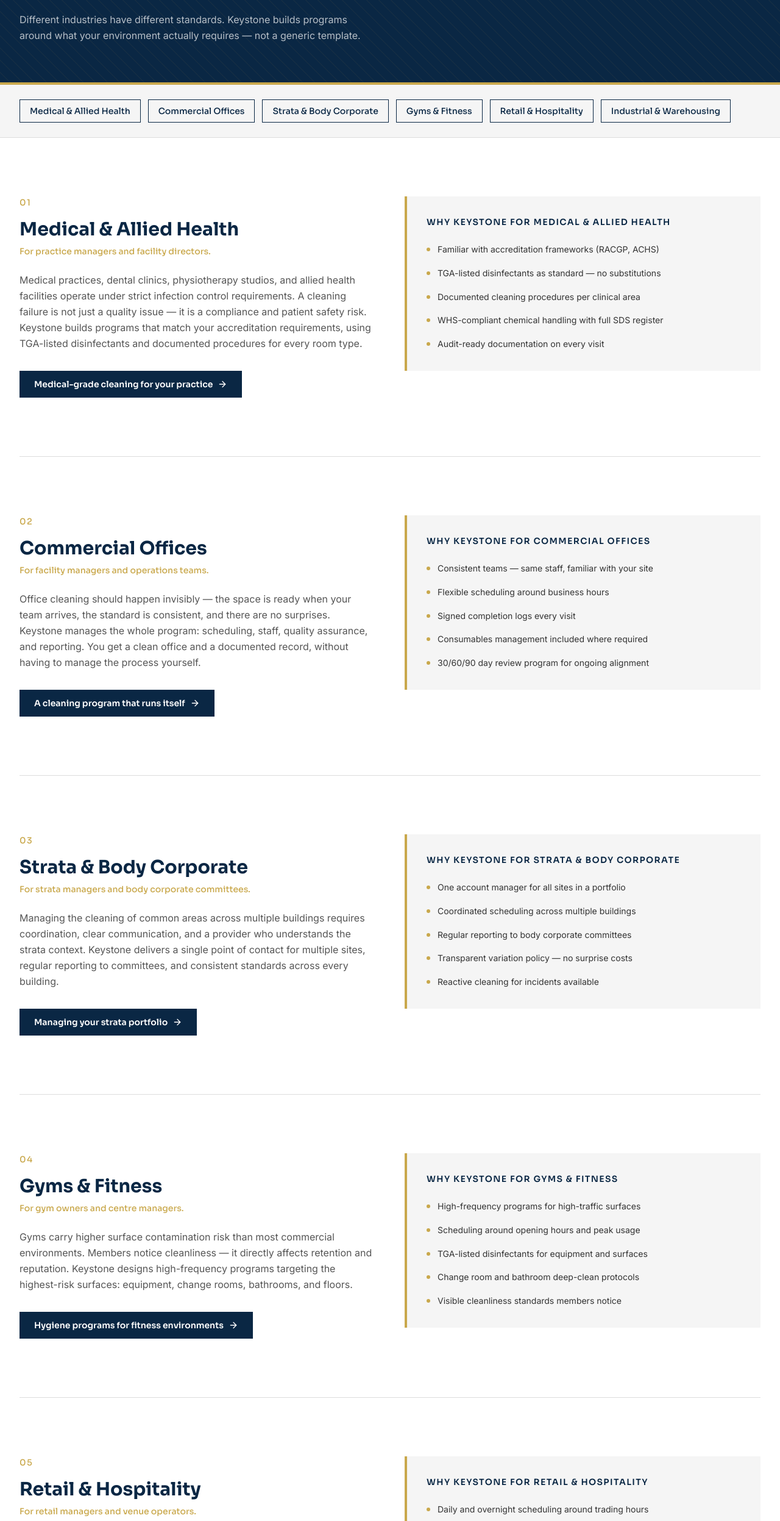
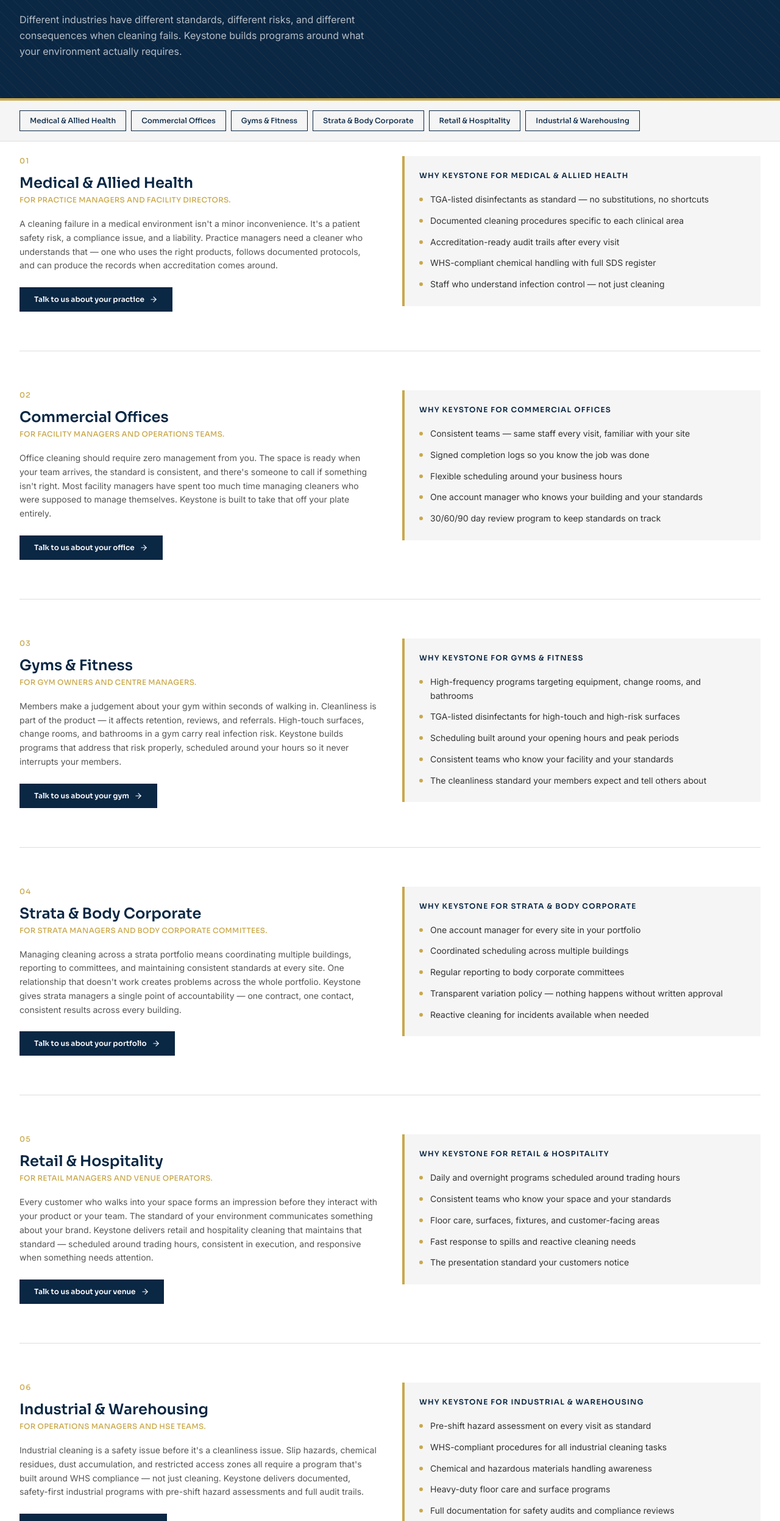
Before and after one commit to Stubbsty/Keystonewebsite, a React (Vite) app: page /industries in a window 1280 px wide. Shown: the part 261-2755 px from the top of the page at 61% size. Built offline with nearby package versions, Linux system fonts and the light colour scheme.

Commit message:
Update Industries.tsx

```diff
--- a/src/pages/Industries.tsx
+++ b/src/pages/Industries.tsx
@@ -7,96 +7,97 @@ const industries = [
     title: 'Medical & Allied Health',
     subtitle: 'For practice managers and facility directors.',
     description:
-      'Medical practices, dental clinics, physiotherapy studios, and allied health facilities operate under strict infection control requirements. A cleaning failure is not just a quality issue — it is a compliance and patient safety risk. Keystone builds programs that match your accreditation requirements, using TGA-listed disinfectants and documented procedures for every room type.',
+      'A cleaning failure in a medical environment isn\'t a minor inconvenience. It\'s a patient safety risk, a compliance issue, and a liability. Practice managers need a cleaner who understands that — one who uses the right products, follows documented protocols, and can produce the records when accreditation comes around.',
     whyKeystone: [
-      'Familiar with accreditation frameworks (RACGP, ACHS)',
-      'TGA-listed disinfectants as standard — no substitutions',
-      'Documented cleaning procedures per clinical area',
+      'TGA-listed disinfectants as standard — no substitutions, no shortcuts',
+      'Documented cleaning procedures specific to each clinical area',
+      'Accreditation-ready audit trails after every visit',
       'WHS-compliant chemical handling with full SDS register',
-      'Audit-ready documentation on every visit',
+      'Staff who understand infection control — not just cleaning',
     ],
-    cta: 'Medical-grade cleaning for your practice',
+    cta: 'Talk to us about your practice',
   },
   {
     id: 'offices',
     title: 'Commercial Offices',
     subtitle: 'For facility managers and operations teams.',
     description:
-      'Office cleaning should happen invisibly — the space is ready when your team arrives, the standard is consistent, and there are no surprises. Keystone manages the whole program: scheduling, staff, quality assurance, and reporting. You get a clean office and a documented record, without having to manage the process yourself.',
+      'Office cleaning should require zero management from you. The space is ready when your team arrives, the standard is consistent, and there\'s someone to call if something isn\'t right. Most facility managers have spent too much time managing cleaners who were supposed to manage themselves. Keystone is built to take that off your plate entirely.',
     whyKeystone: [
-      'Consistent teams — same staff, familiar with your site',
-      'Flexible scheduling around business hours',
-      'Signed completion logs every visit',
-      'Consumables management included where required',
-      '30/60/90 day review program for ongoing alignment',
+      'Consistent teams — same staff every visit, familiar with your site',
+      'Signed completion logs so you know the job was done',
+      'Flexible scheduling around your business hours',
+      'One account manager who knows your building and your standards',
+      '30/60/90 day review program to keep standards on track',
     ],
-    cta: 'A cleaning program that runs itself',
+    cta: 'Talk to us about your office',
+  },
+  {
+    id: 'gyms',
+    title: 'Gyms & Fitness',
+    subtitle: 'For gym owners and centre managers.',
+    description:
+      'Members make a judgement about your gym within seconds of walking in. Cleanliness is part of the product — it affects retention, reviews, and referrals. High-touch surfaces, change rooms, and bathrooms in a gym carry real infection risk. Keystone builds programs that address that risk properly, scheduled around your hours so it never interrupts your members.',
+    whyKeystone: [
+      'High-frequency programs targeting equipment, change rooms, and bathrooms',
+      'TGA-listed disinfectants for high-touch and high-risk surfaces',
+      'Scheduling built around your opening hours and peak periods',
+      'Consistent teams who know your facility and your standards',
+      'The cleanliness standard your members expect and tell others about',
+    ],
+    cta: 'Talk to us about your gym',
   },
   {
     id: 'strata',
     title: 'Strata & Body Corporate',
     subtitle: 'For strata managers and body corporate committees.',
     description:
-      'Managing the cleaning of common areas across multiple buildings requires coordination, clear communication, and a provider who understands the strata context. Keystone delivers a single point of contact for multiple sites, regular reporting to committees, and consistent standards across every building.',
+      'Managing cleaning across a strata portfolio means coordinating multiple buildings, reporting to committees, and maintaining consistent standards at every site. One relationship that doesn\'t work creates problems across the whole portfolio. Keystone gives strata managers a single point of accountability — one contract, one contact, consistent results across every building.',
     whyKeystone: [
-      'One account manager for all sites in a portfolio',
+      'One account manager for every site in your portfolio',
       'Coordinated scheduling across multiple buildings',
       'Regular reporting to body corporate committees',
-      'Transparent variation policy — no surprise costs',
-      'Reactive cleaning for incidents available',
+      'Transparent variation policy — nothing happens without written approval',
+      'Reactive cleaning for incidents available when needed',
     ],
-    cta: 'Managing your strata portfolio',
-  },
-  {
-    id: 'gyms',
-    title: 'Gyms & Fitness',
-    subtitle: 'For gym owners and centre managers.',
-    description:
-      'Gyms carry higher surface contamination risk than most commercial environments. Members notice cleanliness — it directly affects retention and reputation. Keystone designs high-frequency programs targeting the highest-risk surfaces: equipment, change rooms, bathrooms, and floors.',
-    whyKeystone: [
-      'High-frequency programs for high-traffic surfaces',
-      'Scheduling around opening hours and peak usage',
-      'TGA-listed disinfectants for equipment and surfaces',
-      'Change room and bathroom deep-clean protocols',
-      'Visible cleanliness standards members notice',
-    ],
-    cta: 'Hygiene programs for fitness environments',
+    cta: 'Talk to us about your portfolio',
   },
   {
     id: 'retail',
     title: 'Retail & Hospitality',
     subtitle: 'For retail managers and venue operators.',
     description:
-      'Customer-facing environments are judged instantly. The standard of your space communicates your brand before a single product is seen or word is spoken. Keystone delivers retail and hospitality cleaning that fits your trading hours, maintains your presentation standard, and never creates a reason for a customer to leave.',
+      'Every customer who walks into your space forms an impression before they interact with your product or your team. The standard of your environment communicates something about your brand. Keystone delivers retail and hospitality cleaning that maintains that standard — scheduled around trading hours, consistent in execution, and responsive when something needs attention.',
     whyKeystone: [
-      'Daily and overnight scheduling around trading hours',
-      'Entrance, floor, fixture, and surface programs',
-      'Consistent teams who know your space',
-      'Fast response to spills and reactive incidents',
-      'High-presentation standards as the baseline',
+      'Daily and overnight programs scheduled around trading hours',
+      'Consistent teams who know your space and your standards',
+      'Floor care, surfaces, fixtures, and customer-facing areas',
+      'Fast response to spills and reactive cleaning needs',
+      'The presentation standard your customers notice',
     ],
-    cta: 'Presentation cleaning for customer spaces',
+    cta: 'Talk to us about your venue',
   },
   {
     id: 'industrial',
     title: 'Industrial & Warehousing',
     subtitle: 'For operations managers and HSE teams.',
     description:
-      'Industrial environments combine heavy cleaning demands with serious safety requirements. Slip hazards, chemical residues, dust accumulation, and restricted access zones all require a cleaning program that is safety-first and fully documented. Keystone delivers WHS-compliant industrial cleaning with pre-shift hazard assessments and documented audit trails.',
+      'Industrial cleaning is a safety issue before it\'s a cleanliness issue. Slip hazards, chemical residues, dust accumulation, and restricted access zones all require a program that\'s built around WHS compliance — not just cleaning. Keystone delivers documented, safety-first industrial programs with pre-shift hazard assessments and full audit trails.',
     whyKeystone: [
-      'Pre-shift hazard assessment on every visit',
-      'WHS-compliant procedures for all industrial tasks',
-      'Chemical and hazardous materials awareness',
+      'Pre-shift hazard assessment on every visit as standard',
+      'WHS-compliant procedures for all industrial cleaning tasks',
+      'Chemical and hazardous materials handling awareness',
       'Heavy-duty floor care and surface programs',
-      'Full documentation for safety audits',
+      'Full documentation for safety audits and compliance reviews',
     ],
-    cta: 'Safety-focused industrial cleaning',
+    cta: 'Talk to us about your facility',
   },
 ]
 
 export default function Industries() {
   return (
     <div className="pt-20">
+
       {/* Header */}
       <section className="bg-[#0a2744] text-white relative overflow-hidden">
         <div
@@ -118,21 +119,21 @@ export default function Industries() {
             <span className="text-[#C9A84C]">industry.</span>
           </h1>
           <p className="text-white/70 text-base leading-relaxed max-w-xl">
-            Different industries have different standards. Keystone builds programs around what your environment actually requires — not a generic template.
+            Different industries have different standards, different risks, and different consequences when cleaning fails. Keystone builds programs around what your environment actually requires.
           </p>
         </div>
         <div className="h-1 bg-[#C9A84C]" />
       </section>
 
-      {/* Industry grid nav */}
+      {/* Industry nav */}
       <section className="bg-[#f5f5f5] border-b border-[#dddddd]">
-        <div className="max-w-7xl mx-auto px-4 sm:px-6 lg:px-8 py-6">
-          <div className="flex flex-wrap gap-3">
+        <div className="max-w-7xl mx-auto px-4 sm:px-6 lg:px-8 py-4">
+          <div className="flex flex-wrap gap-2">
             {industries.map((ind) => (
               <a
                 key={ind.id}
                 href={`#${ind.id}`}
-                className="font-heading text-sm font-medium text-[#0a2744] border border-[#0a2744] px-4 py-2 hover:bg-[#0a2744] hover:text-white transition-colors duration-200"
+                className="font-heading text-xs font-medium text-[#0a2744] border border-[#0a2744] px-4 py-2 hover:bg-[#0a2744] hover:text-white transition-colors duration-200"
               >
                 {ind.title}
               </a>
@@ -141,46 +142,44 @@ export default function Industries() {
         </div>
       </section>
 
-      {/* Industry sections */}
-      <section className="py-24 bg-white">
+      {/* Industries */}
+      <section className="pt-6 pb-10 bg-white">
         <div className="max-w-7xl mx-auto px-4 sm:px-6 lg:px-8">
-          <div className="space-y-24">
+          <div className="space-y-16">
             {industries.map((ind, index) => (
               <div
                 key={ind.id}
                 id={ind.id}
-                className={`grid grid-cols-1 lg:grid-cols-2 gap-12 items-start pb-24 ${
+                className={`grid grid-cols-1 lg:grid-cols-2 gap-10 items-start pb-16 ${
                   index < industries.length - 1 ? 'border-b border-[#dddddd]' : ''
                 }`}
               >
                 <div>
-                  <p className="font-heading text-[#C9A84C] font-medium text-sm tracking-widest uppercase mb-4">
+                  <p className="font-heading text-[#C9A84C] font-medium text-xs tracking-widest uppercase mb-3">
                     {String(index + 1).padStart(2, '0')}
                   </p>
-                  <h2 className="font-heading font-bold text-3xl text-[#0a2744] mb-2">
+                  <h2 className="font-heading font-semibold text-2xl text-[#0a2744] mb-1">
                     {ind.title}
                   </h2>
-                  <p className="text-[#C9A84C] font-heading font-medium text-sm mb-6">
+                  <p className="text-[#C9A84C] font-heading font-medium text-xs tracking-wide uppercase mb-5">
                     {ind.subtitle}
                   </p>
-                  <p className="text-[#555555] text-base leading-relaxed">
+                  <p className="text-[#555555] text-sm leading-relaxed mb-6">
                     {ind.description}
                   </p>
-                  <div className="mt-8">
-                    <Link
-                      to="/contact"
-                      className="inline-flex items-center gap-2 bg-[#0a2744] hover:bg-[#0f3460] text-white font-heading font-semibold px-6 py-3 text-sm transition-colors duration-200"
-                    >
-                      {ind.cta}
-                      <ArrowRight size={16} />
-                    </Link>
-                  </div>
+                  <Link
+                    to="/contact"
+                    className="inline-flex items-center gap-2 bg-[#0a2744] hover:bg-[#0f3460] text-white font-heading font-semibold px-6 py-3 text-xs transition-colors duration-200"
+                  >
+                    {ind.cta}
+                    <ArrowRight size={14} />
+                  </Link>
                 </div>
-                <div className="bg-[#f5f5f5] p-8 border-l-4 border-[#C9A84C]">
-                  <h3 className="font-heading font-semibold text-sm text-[#0a2744] tracking-widest uppercase mb-6">
+                <div className="bg-[#f5f5f5] p-6 border-l-4 border-[#C9A84C]">
+                  <h3 className="font-heading font-semibold text-xs text-[#0a2744] tracking-widest uppercase mb-5">
                     Why Keystone for {ind.title}
                   </h3>
-                  <ul className="space-y-4">
+                  <ul className="space-y-3">
                     {ind.whyKeystone.map((point) => (
                       <li key={point} className="flex items-start gap-3">
                         <span className="w-1.5 h-1.5 rounded-full bg-[#C9A84C] mt-2 shrink-0" />
@@ -196,27 +195,28 @@ export default function Industries() {
       </section>
 
       {/* CTA */}
-      <section className="bg-[#C9A84C]">
-        <div className="max-w-7xl mx-auto px-4 sm:px-6 lg:px-8 py-16">
-          <div className="flex flex-col lg:flex-row items-center justify-between gap-8">
+      <section className="bg-[#0a2744] border-t-4 border-[#C9A84C]">
+        <div className="max-w-7xl mx-auto px-4 sm:px-6 lg:px-8 py-10">
+          <div className="flex flex-col lg:flex-row items-center justify-between gap-6">
             <div>
-              <h2 className="font-heading font-bold text-3xl text-[#0a2744] mb-3">
+              <h2 className="font-heading font-semibold text-2xl text-white mb-2">
                 Don't see your industry listed?
               </h2>
-              <p className="text-[#0a2744]/70 text-lg">
+              <p className="text-white/70 text-sm">
                 Get in touch. If we can service it safely and to standard, we will.
               </p>
             </div>
             <Link
               to="/contact"
-              className="shrink-0 inline-flex items-center gap-2 bg-[#0a2744] hover:bg-[#0f3460] text-white font-heading font-semibold px-8 py-4 transition-colors duration-200"
+              className="shrink-0 inline-flex items-center gap-2 bg-[#C9A84C] hover:bg-[#a8873a] text-[#0a2744] font-heading font-semibold px-7 py-3 text-sm transition-colors duration-200 whitespace-nowrap"
             >
               Get in Touch
-              <ArrowRight size={18} />
+              <ArrowRight size={16} />
             </Link>
           </div>
         </div>
       </section>
+
     </div>
   )
 }
```
